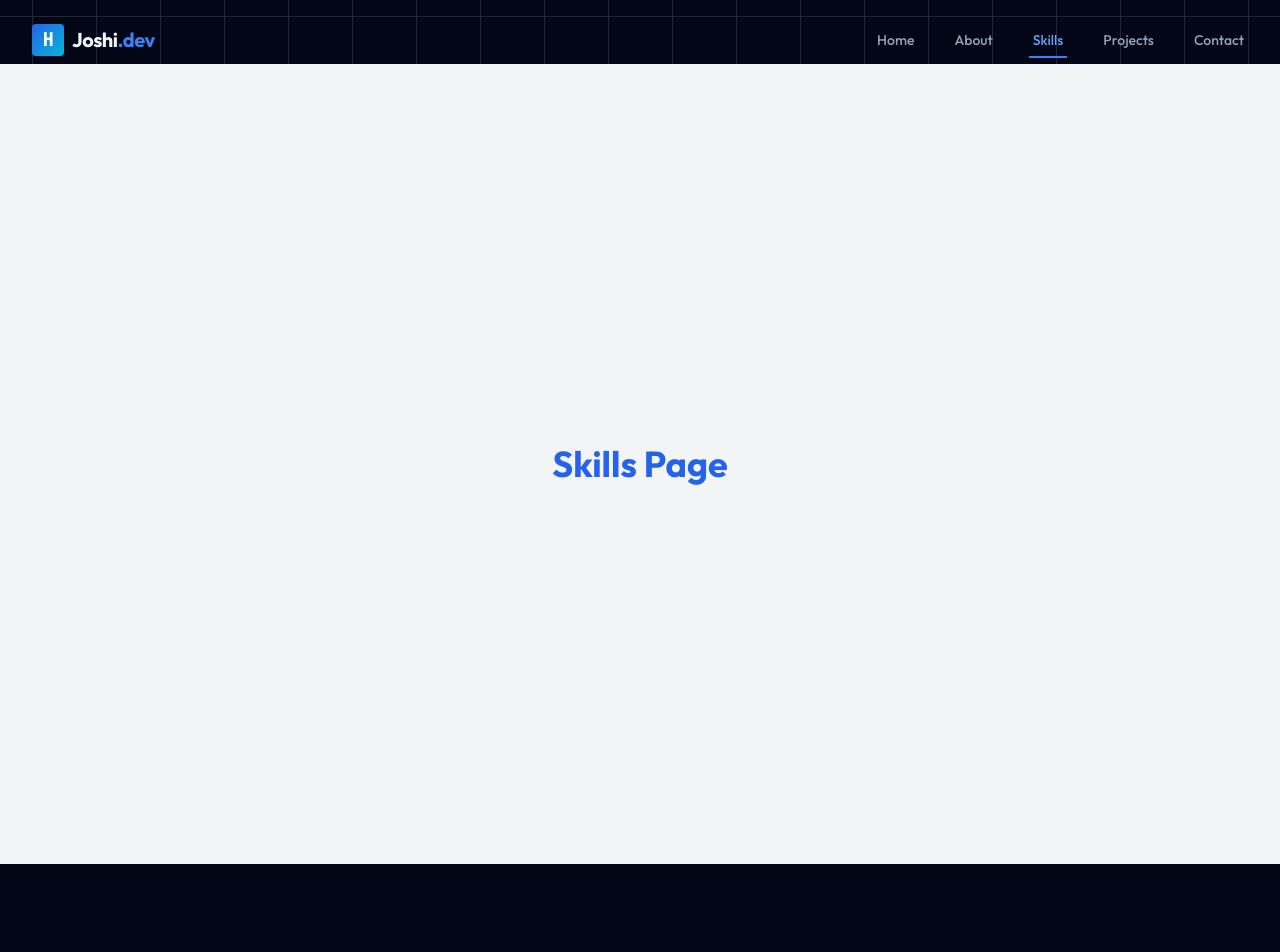
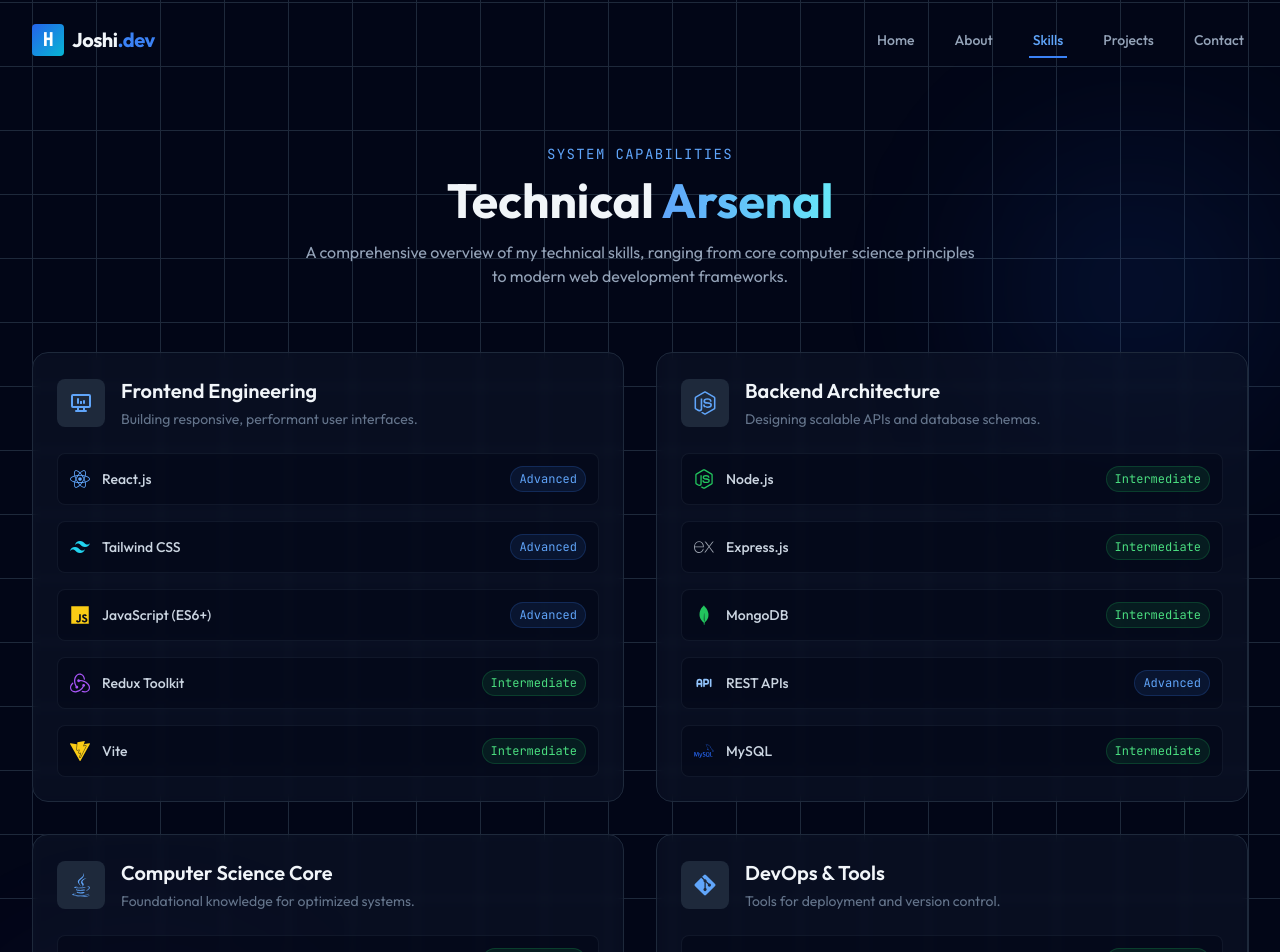
Before and after one commit to HemJoshi111/portfolio-v1, a React (Vite) app: page /skills in a window 1280 px wide. Shown: the top 952 px of the page. Before the commit the page ends 864 px from the top, so only its background shows below. Built offline with nearby package versions, Linux system fonts and the light colour scheme.

Commit message:
feat: add tech stack dashboard skills page

```diff
--- /dev/null
+++ b/src/data/skills.js
@@ -0,0 +1,61 @@
+import {
+    FaReact, FaNodeJs, FaHtml5, FaCss3Alt, FaJs, FaJava, FaGitAlt, FaLinux, FaDatabase
+} from 'react-icons/fa';
+import {
+    SiMongodb, SiExpress, SiTailwindcss, SiPostman, SiRedux, SiMysql, SiFirebase, SiVite
+} from 'react-icons/si';
+import { TbApi, TbBrandVscode, TbDeviceDesktopAnalytics } from 'react-icons/tb';
+
+export const skillsData = [
+    {
+        id: 1,
+        category: "Frontend Engineering",
+        description: "Building responsive, performant user interfaces.",
+        icon: <TbDeviceDesktopAnalytics className="w-6 h-6" />,
+        skills: [
+            { name: "React.js", level: "Advanced", icon: <FaReact className="text-blue-400" /> },
+            { name: "Tailwind CSS", level: "Advanced", icon: <SiTailwindcss className="text-cyan-400" /> },
+            { name: "JavaScript (ES6+)", level: "Advanced", icon: <FaJs className="text-yellow-400" /> },
+            { name: "Redux Toolkit", level: "Intermediate", icon: <SiRedux className="text-purple-500" /> },
+            { name: "Vite", level: "Intermediate", icon: <SiVite className="text-yellow-400" /> },
+        ]
+    },
+    {
+        id: 2,
+        category: "Backend Architecture",
+        description: "Designing scalable APIs and database schemas.",
+        icon: <FaNodeJs className="w-6 h-6" />,
+        skills: [
+            { name: "Node.js", level: "Intermediate", icon: <FaNodeJs className="text-green-500" /> },
+            { name: "Express.js", level: "Intermediate", icon: <SiExpress className="text-gray-400" /> },
+            { name: "MongoDB", level: "Intermediate", icon: <SiMongodb className="text-green-500" /> },
+            { name: "REST APIs", level: "Advanced", icon: <TbApi className="text-blue-300" /> },
+            { name: "MySQL", level: "Intermediate", icon: <SiMysql className="text-blue-600" /> },
+        ]
+    },
+    {
+        id: 3,
+        category: "Computer Science Core",
+        description: "Foundational knowledge for optimized systems.",
+        icon: <FaJava className="w-6 h-6" />,
+        skills: [
+            { name: "Java (OOP)", level: "Intermediate", icon: <FaJava className="text-red-500" /> },
+            { name: "Data Structures", level: "Academic", icon: <div className="font-mono font-bold text-yellow-500 text-xs">DSA</div> },
+            { name: "DBMS", level: "Academic", icon: <FaDatabase className="text-blue-400" /> },
+            { name: "OS & Networks", level: "Academic", icon: <FaLinux className="text-slate-200" /> },
+        ]
+    },
+    {
+        id: 4,
+        category: "DevOps & Tools",
+        description: "Tools for deployment and version control.",
+        icon: <FaGitAlt className="w-6 h-6" />,
+        skills: [
+            { name: "Git & GitHub", level: "Intermediate", icon: <FaGitAlt className="text-orange-600" /> },
+            { name: "VS Code", level: "Advanced", icon: <TbBrandVscode className="text-blue-500" /> },
+            { name: "Postman", level: "Intermediate", icon: <SiPostman className="text-orange-500" /> },
+            { name: "Linux Basics", level: "Intermediate", icon: <FaLinux className="text-yellow-200" /> },
+            { name: "Firebase", level: "Basic", icon: <SiFirebase className="text-yellow-500" /> }
+        ]
+    }
+];
--- a/src/pages/Skills.jsx
+++ b/src/pages/Skills.jsx
@@ -1,7 +1,115 @@
+import { motion } from 'framer-motion';
+import { skillsData } from '../data/skills';
+
 const Skills = () => {
+    // Animation variants for staggering the cards
+    const containerVariants = {
+        hidden: { opacity: 0 },
+        visible: {
+            opacity: 1,
+            transition: {
+                staggerChildren: 0.15
+            }
+        }
+    };
+
+    const itemVariants = {
+        hidden: { opacity: 0, y: 20 },
+        visible: {
+            opacity: 1,
+            y: 0,
+            transition: { duration: 0.5 }
+        }
+    };
+
     return (
-        <div className="h-screen flex items-center justify-center bg-gray-100">
-            <h1 className="text-4xl font-bold text-blue-600">Skills Page</h1>
+        <div className="min-h-screen pt-20 pb-16 px-4 sm:px-6 lg:px-8 relative overflow-hidden">
+
+            {/* Background Decor */}
+            <div className="absolute top-20 right-0 w-72 h-72 bg-blue-600/10 rounded-full blur-[80px] -z-10" />
+            <div className="absolute bottom-20 left-0 w-72 h-72 bg-purple-600/10 rounded-full blur-[80px] -z-10" />
+
+            <div className="max-w-7xl mx-auto">
+                {/* Page Header */}
+                <div className="text-center mb-16">
+                    <h2 className="text-blue-400 font-mono text-sm tracking-widest uppercase mb-3">
+                        System Capabilities
+                    </h2>
+                    <h1 className="text-4xl md:text-5xl font-bold text-slate-100">
+                        Technical <span className="text-gradient">Arsenal</span>
+                    </h1>
+                    <p className="mt-4 text-slate-400 max-w-2xl mx-auto">
+                        A comprehensive overview of my technical skills, ranging from core computer science principles to modern web development frameworks.
+                    </p>
+                </div>
+
+                {/* Dashboard Grid */}
+                <motion.div
+                    variants={containerVariants}
+                    initial="hidden"
+                    animate="visible"
+                    className="grid grid-cols-1 md:grid-cols-2 gap-8"
+                >
+                    {skillsData.map((category) => (
+                        <motion.div
+                            key={category.id}
+                            variants={itemVariants}
+                            className="group relative bg-slate-900/50 backdrop-blur-sm border border-slate-800 rounded-2xl p-6 hover:border-blue-500/50 transition-colors duration-300"
+                        >
+                            {/* Card Header */}
+                            <div className="flex items-start justify-between mb-6">
+                                <div className="flex items-center gap-4">
+                                    <div className="p-3 rounded-lg bg-slate-800 text-blue-400 group-hover:bg-blue-500/10 group-hover:text-blue-300 transition-colors">
+                                        {category.icon}
+                                    </div>
+                                    <div>
+                                        <h3 className="text-xl font-semibold text-slate-100">
+                                            {category.category}
+                                        </h3>
+                                        <p className="text-sm text-slate-500 mt-1">
+                                            {category.description}
+                                        </p>
+                                    </div>
+                                </div>
+                            </div>
+
+                            {/* Skills List */}
+                            <div className="space-y-4">
+                                {category.skills.map((skill, index) => (
+                                    <div
+                                        key={index}
+                                        className="flex items-center justify-between p-3 rounded-lg bg-slate-950/50 border border-slate-800/50 hover:border-slate-700 transition-colors"
+                                    >
+                                        <div className="flex items-center gap-3">
+                                            <span className="text-xl">
+                                                {skill.icon}
+                                            </span>
+                                            <span className="text-slate-300 font-medium text-sm">
+                                                {skill.name}
+                                            </span>
+                                        </div>
+                                        {/* Proficiency Badge or Status Indicator */}
+                                        <div className="flex items-center gap-2">
+                                            {/* Optional: Visual "Level" Dots - keeping it subtle for now */}
+                                            <span className={`text-xs font-mono px-2 py-1 rounded-full ${skill.level === 'Advanced' ? 'bg-blue-500/10 text-blue-400 border border-blue-500/20' :
+                                                skill.level === 'Intermediate' ? 'bg-green-500/10 text-green-400 border border-green-500/20' :
+                                                    'bg-slate-700/30 text-slate-400 border border-slate-700'
+                                                }`}>
+                                                {skill.level}
+                                            </span>
+                                        </div>
+                                    </div>
+                                ))}
+                            </div>
+
+                            {/* Decorative Corner */}
+                            <div className="absolute top-0 right-0 p-3 opacity-0 group-hover:opacity-100 transition-opacity">
+                                <div className="w-2 h-2 rounded-full bg-blue-500 shadow-[0_0_10px_rgba(59,130,246,0.5)]" />
+                            </div>
+                        </motion.div>
+                    ))}
+                </motion.div>
+            </div>
         </div>
     );
 };
```
